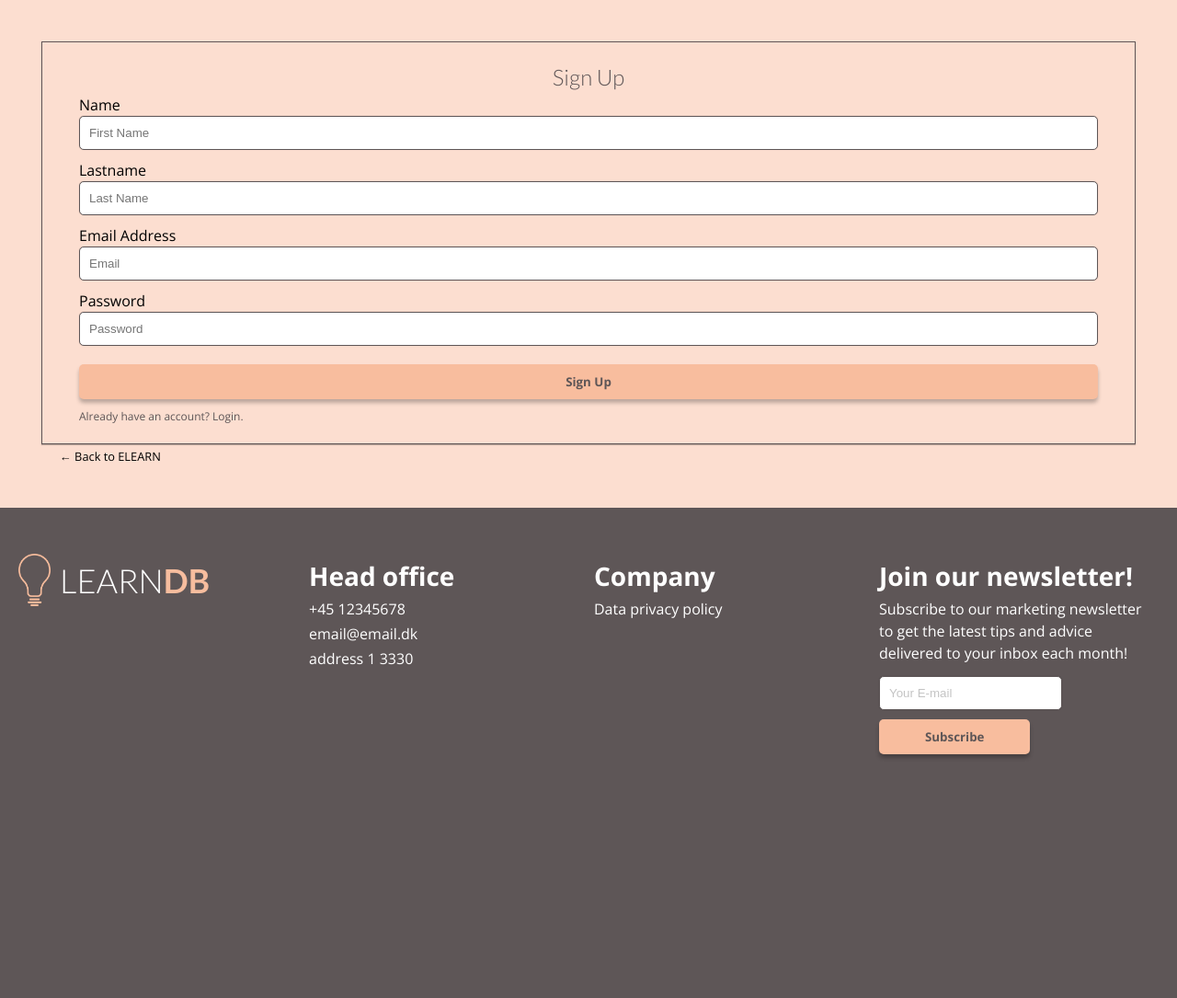
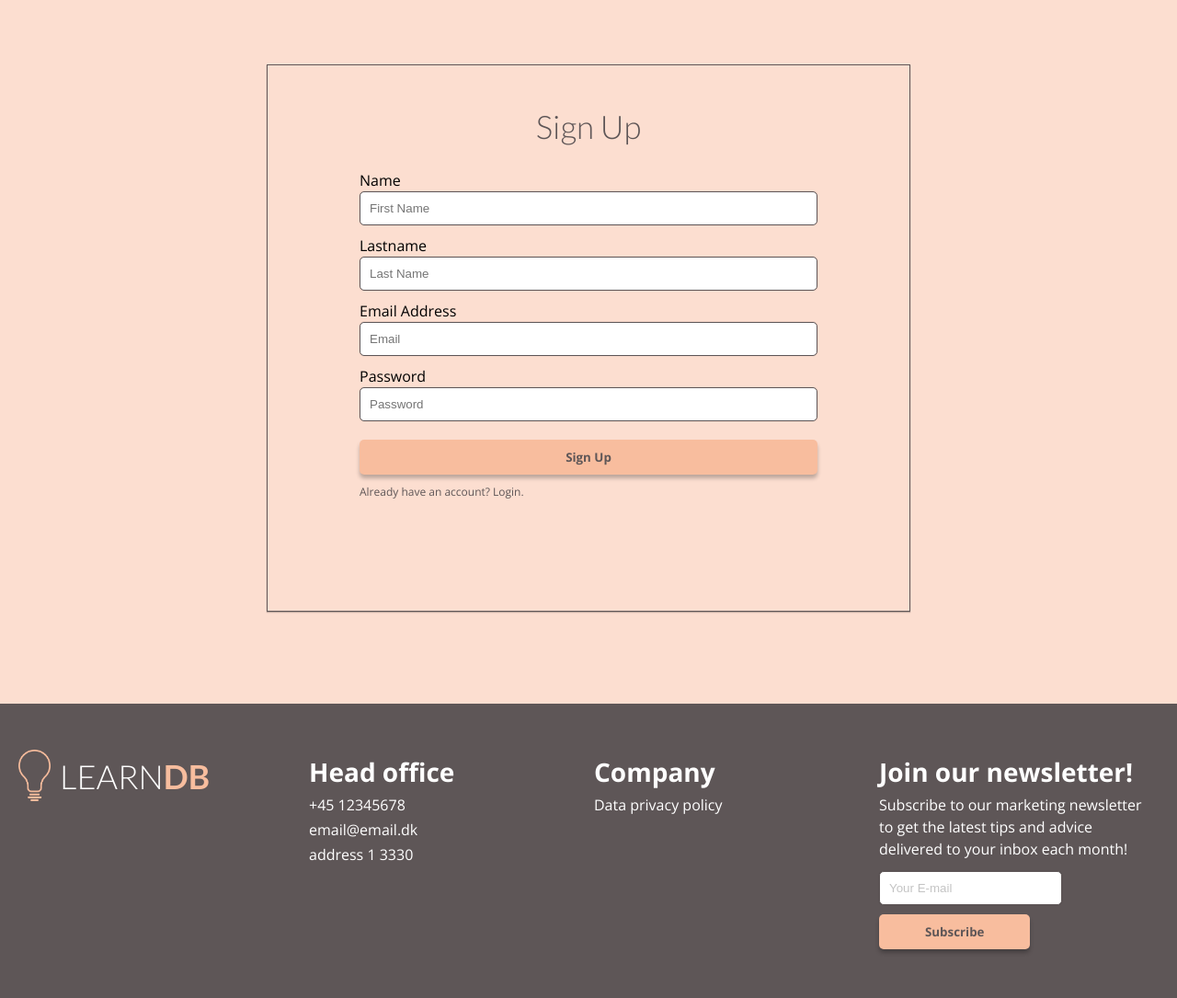
Before and after one commit to mBoegvald/eLearning, a PHP site: page /signup.php in a window 1280 px wide. Shown: the part 78-1163 px from the top of the page at 92% size. Before the commit the page ends 902 px from the top, so only its background shows below. Run offline with PHP 8.4, Linux system fonts and the light colour scheme.

Commit message:
queries maybe done?

```diff
--- a/css/main.css
+++ b/css/main.css
@@ -128,8 +128,7 @@ hr {
   background-color: var(--tertiary-color);
 }
 #reviews h1 {
-  max-width: 80%;
-  margin: 0 auto;
+  margin: 0 auto 1rem;
   text-align: center;
   font-family: var(--font-header);
   font-size: 2.8rem;
@@ -149,6 +148,17 @@ hr {
   font-weight: 400;
   font-style: italic;
   color: rgba(0, 0, 0, 0.8);
+}
+
+.stars {
+  display: grid;
+  grid-template-columns: repeat(5, 1fr);
+  max-width: 80%;
+  margin: 0 auto;
+}
+
+.stars img {
+  width: 100%;
 }
 
 /* REVIEWS END */
@@ -229,7 +239,8 @@ hr {
   .mainContent h1 {
     font-size: 8rem;
   }
-  .mainContent p {
+  .mainContent p,
+  .mainContent .stars {
     max-width: 55%;
   }
 
--- a/css/user.css
+++ b/css/user.css
@@ -10,7 +10,9 @@
 .signup-form,
 .profile-form {
   display: grid;
-  padding: 2rem 4rem;
+  max-width: 700px;
+  margin: 0 auto;
+  padding: 4rem 4rem 8rem;
   border: 1px solid var(--main-color);
   box-shadow: 0px 1px 1px rgba(0, 0, 0, 0.25);
 }
@@ -40,6 +42,7 @@
   font-size: 2.4rem;
   font-weight: 300;
   text-align: center;
+  margin-bottom: 2rem;
   color: var(--main-color);
 }
 
@@ -122,6 +125,20 @@ input:disabled {
 }
 
 @media screen and (min-width: 600px) {
+  .login-form,
+  .signup-form,
+  .profile-form {
+    padding: 4rem 10rem 12rem;
+  }
+  #login .contentContainer,
+  #signup .contentContainer,
+  #profile .contentContainer {
+    padding: 7rem 4.5rem 10rem;
+  }
+
+  .form-h1 {
+    font-size: 3.5rem;
+  }
   .form-name-container {
     display: grid;
     grid-template-columns: 1fr 1fr;
--- a/login.php
+++ b/login.php
@@ -59,7 +59,6 @@
         <button class="btn form-btn">Log In</button>
         <a class="login-helper" href="signup.php">Don't have an account? Sign Up.</a>
       </form>
-      <a class="back-btn" href="index.php">← Back to ELEARN</a>
     </div>
   </main>
 
--- a/signup.php
+++ b/signup.php
@@ -78,7 +78,6 @@
         <a class="login-helper" href="login.php">Already have an account? Login.</a>
 
       </form>
-      <a class="back-btn" href="index.php">← Back to ELEARN</a>
     </div>
   </main>
 
```
